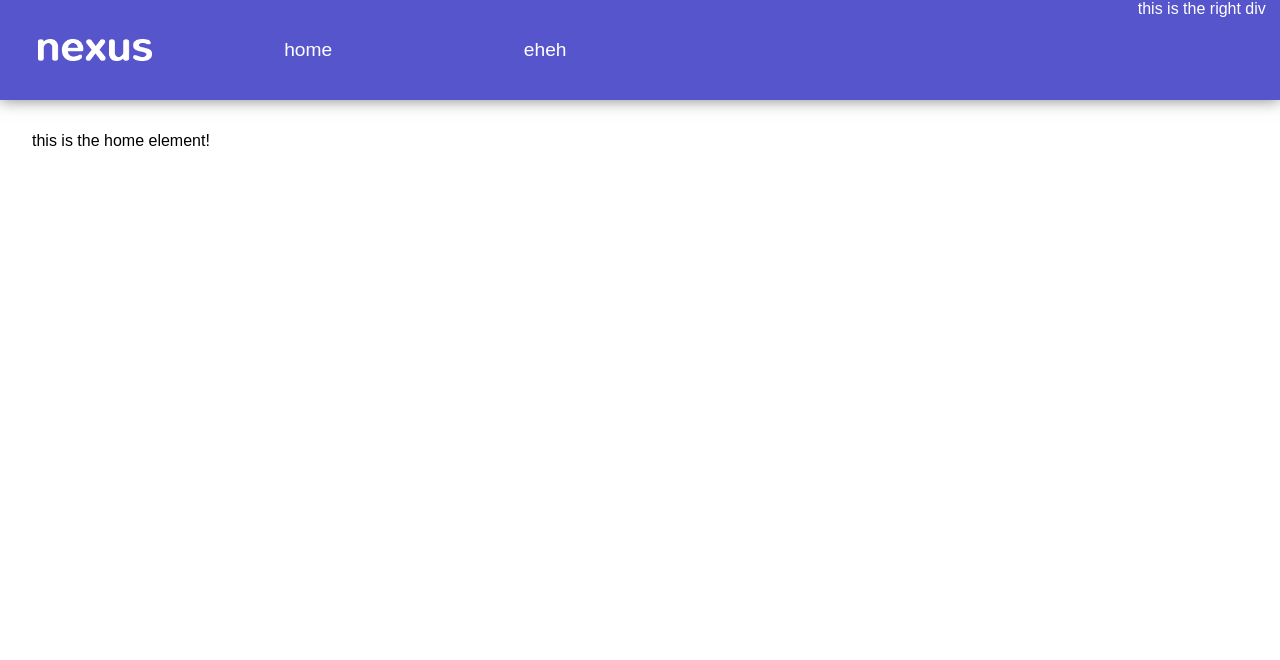
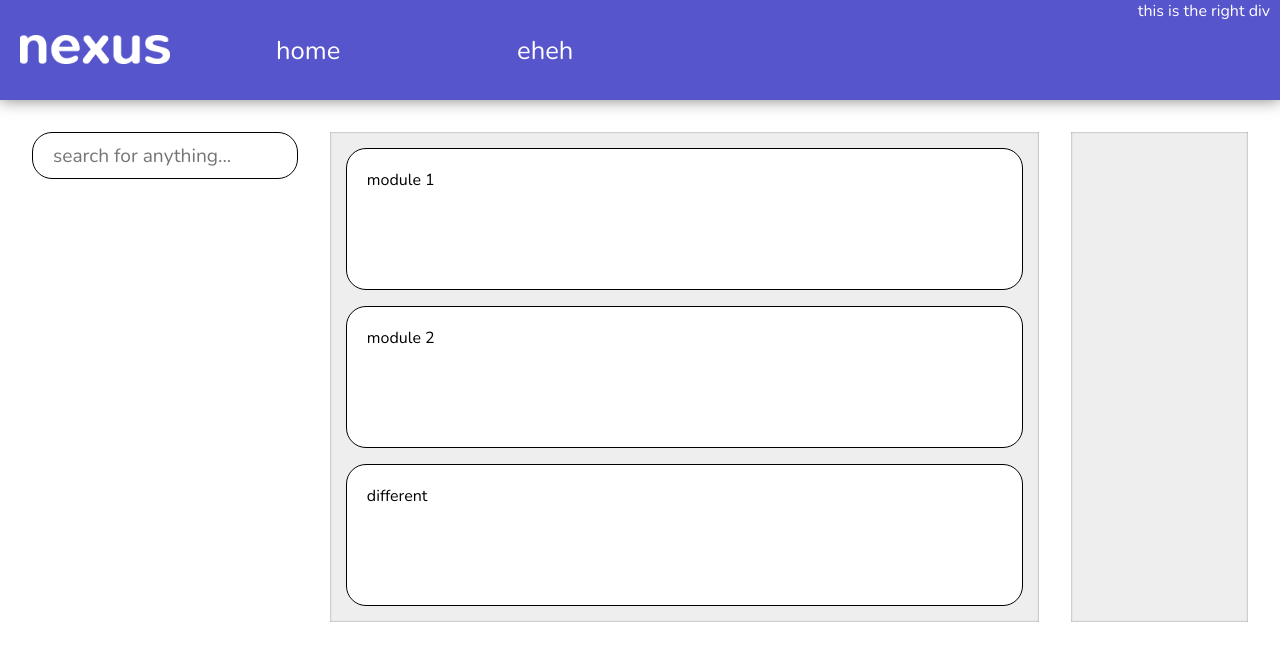
Before and after one commit to miastay/nexus, a Next.js app: page / in a window 1280 px wide. Shown: the top 660 px of the page. Built offline with nearby package versions, Linux system fonts and the light colour scheme.

Commit message:
search & module functionality; styling

```diff
--- /dev/null
+++ b/pages/container.js
@@ -0,0 +1,12 @@
+import React, { useState } from 'react'
+import { useEffect } from 'react';
+
+const Container = ({modules}) => {
+    return (
+        <div class="container stretch">
+            {modules}
+        </div>
+    )
+}
+
+export default Container;
--- a/pages/home.js
+++ b/pages/home.js
@@ -1,11 +1,25 @@
 import React, { useState } from 'react'
 import { useEffect } from 'react';
+import SearchModule from './search';
+import Container from './container';
+import Module from './module';
+
+const moduleList = [<Module name={'module 1'} searchable/>, <Module name={'module 2'} searchable/>, <Module name={'different'} searchable/>]
 
 const Home = () => {
 
+    const [liveModules, setLiveModules] = useState(moduleList);
+
+    const runQuery = (evt) => {
+        let str = evt.srcElement.value;
+        str ? setLiveModules(moduleList.filter(x => (x.props.searchable && x.props.name.indexOf(str) != -1))) : setLiveModules(moduleList);
+    }
+
     return (
-      <div>
-          this is the home element!
+      <div class={'grid top'}>
+          <SearchModule query={runQuery} />
+          <Container modules={liveModules} />
+          <Container />
       </div>
     )
  }
--- a/pages/index.js
+++ b/pages/index.js
@@ -13,7 +13,7 @@ return (
     <div class="main">
         <Navbar switcher={switchPage}/>
         <div class="page">
-            {(page === 'home') && <Home/>}
+            {(page === 'home') && <Home layout={'abba'}/>}
             {(page === 'eheh') && <div>eheh</div>}
         </div>
     </div>
--- /dev/null
+++ b/pages/module.js
@@ -0,0 +1,13 @@
+import React, { useState } from 'react'
+import { useEffect } from 'react';
+
+const Module = ({name}) => {
+
+    return (
+        <div class="module large">
+            {name}
+        </div>
+    )
+}
+
+export default Module;
--- /dev/null
+++ b/pages/search.js
@@ -0,0 +1,21 @@
+import React, { useState } from 'react'
+import { useEffect } from 'react';
+
+const SearchBar = ({execute}) => {
+    return (
+        <div class="bar">
+            <input class="in" placeholder="search for anything..." onChange={(evt) => execute(evt)}></input>
+        </div>
+    )
+}
+
+const SearchModule = ({query}) => {
+
+    return (
+      <div class="search">
+          <SearchBar execute={query} />
+      </div>
+    )
+ }
+
+export default SearchModule;
--- a/style/core.scss
+++ b/style/core.scss
@@ -1,8 +1,18 @@
 $padding: 1rem;
+$padding-dbl: 2 * $padding;
+$padding-hlf: 0.5 * $padding;
+
+$border-r: 20px;
+$border-r2: 0.5 * $border-r;
+
 $color-1: #5755cc;
 $color-2: #b1b0e8;
-$color-3: hsl(241, 54%, 37%);
-$shadow: rgba(49, 49, 49, 0.61);
+$color-3: #2d2b91;
+$color-4: #1b1a56;
+$color-5: #eeeeee;
+
+$shadow: #3131319c;
+@import url('https://fonts.googleapis.com/css2?family=Nunito:wght@200;300;400&display=swap');
 
 * {
     font-family: "Nunito", sans-serif;
@@ -14,6 +24,23 @@ $shadow: rgba(49, 49, 49, 0.61);
 @mixin bw() {
     color: black;
     background: white;
+}
+@mixin border($width) {
+    border: solid $width black;
+}
+//
+@mixin flex-center() {
+    display: flex;
+    flex-direction: row;
+    justify-content: center;
+    align-items: center;
+}
+@mixin module() {
+    height: 100px;
+    border-radius: $border-r;
+    padding: $border-r;
+    background: white;
+    @include border(1px);
 }
 
 body {
@@ -58,15 +85,17 @@ body {
             height: 100%;
             border: none;
             width: 100%;
-            font-size: 120%;
+            font-size: 160%;
+            font-weight: 200;
             &:hover {
                 background: $color-3;
                 box-shadow: inset 0px -4px 0px white;
+                font-weight: 400;
             }
             &:active {
-                filter: brightness(0.9);
+                background: $color-4;
             }
-            transition: background 0.5s ease, box-shadow 0.5s ease;
+            transition: background 0.5s ease, box-shadow 0.5s ease, font-weight 0.2s ease;
         }
     }
 }
@@ -78,7 +107,7 @@ body {
     height: 100%;
     .image {
         background: url('../public/logo.png');
-        background-size: 60%;
+        background-size: 150px;
         background-repeat: no-repeat;
         background-position: center;
     }
@@ -88,5 +117,50 @@ body {
 
 .page {
     height: 150vw;
-    padding: 2 * $padding;
+    padding: $padding-dbl;
 }
+
+.grid {
+    display: grid;
+    &.top {
+        grid-template-columns: 3fr 8fr 2fr;
+        grid-gap: $padding-dbl;
+    }
+}
+
+.container {
+    display: grid;
+    grid-gap: $padding;
+    padding: $padding;
+    background: $color-5;
+    box-shadow: inset 0px 0px 2px $shadow;
+}
+
+.module {
+    @include module;
+}
+
+//////////////////
+
+.search {
+    height: 50px;
+    position: sticky;
+    top: 0;
+    .bar {
+        height: 100%;
+        display: flex;
+        flex-direction: row;
+        justify-content: left;
+        align-items: left;
+        input {
+            width: 100%;
+            height: 90%;
+            font-size: 120%;
+            border-radius: $border-r;
+            padding: 0 $border-r;
+            border: solid 1px black;
+        }
+    }
+}
+
+//////////////////
```
